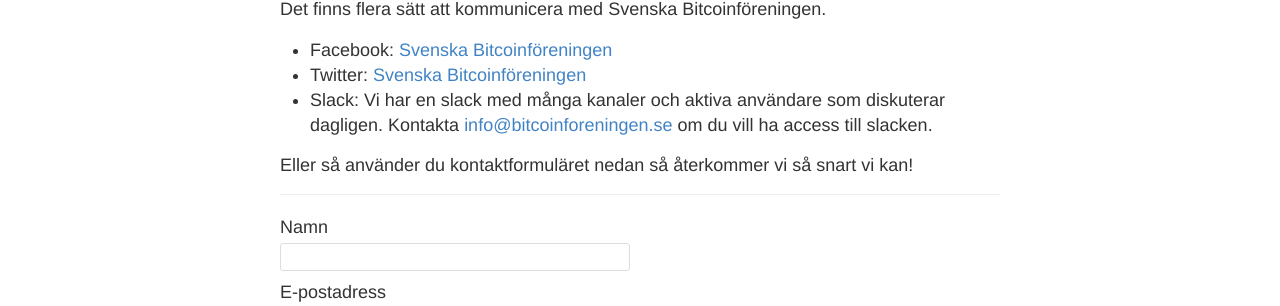
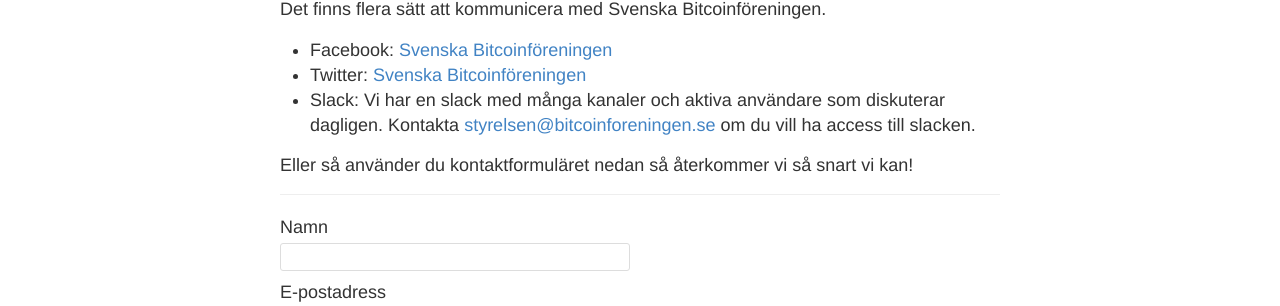
Before and after one commit to bitcoinforeningen/bitcoinforeningen.github.io, a Jekyll site: the page built from kontakt.md, in a window 1280 px wide. Shown: the part 303-609 px from the top of the page. Built offline with Jekyll 4.4.1, drawn with Linux system fonts in a browser that asks for light colours; part of the change alters nothing that is shown.

Commit message:
Update kontakt.md
Uppdaterat till rätt epostadress

```diff
--- a/kontakt.md
+++ b/kontakt.md
@@ -8,7 +8,7 @@ Det finns flera sätt att kommunicera med Svenska Bitcoinföreningen.
 
 - Facebook: [Svenska Bitcoinföreningen](https://www.facebook.com/groups/1604809299764297)
 - Twitter: [Svenska Bitcoinföreningen](https://www.twitter.com/btcforeningen)
-- Slack: Vi har en slack med många kanaler och aktiva användare som diskuterar dagligen. Kontakta <info@bitcoinforeningen.se> om du vill ha access till slacken.
+- Slack: Vi har en slack med många kanaler och aktiva användare som diskuterar dagligen. Kontakta <styrelsen@bitcoinforeningen.se> om du vill ha access till slacken.
 
 Eller så använder du kontaktformuläret nedan så återkommer vi så snart vi kan!
 {% include contactform.html %}
```
